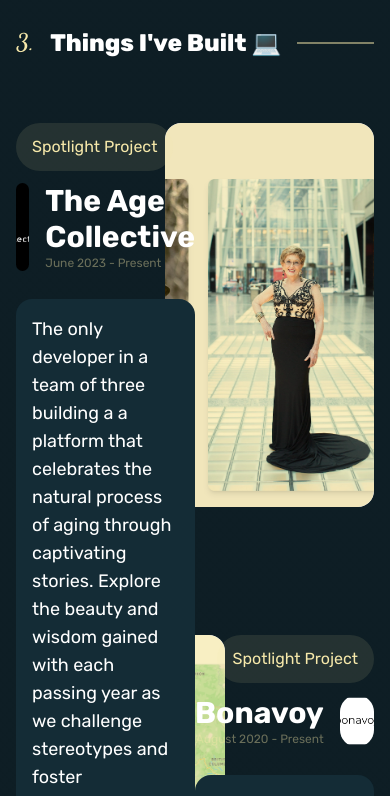
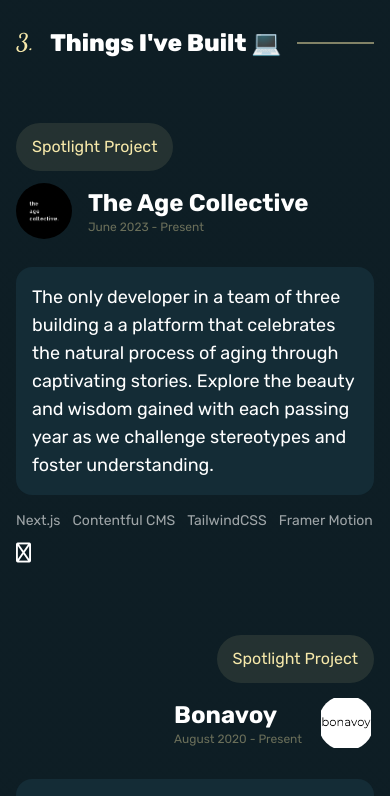
Before and after one commit to shanerrr/portfolio, a Next.js app: page / in a window 390 px wide. Shown: the part 2860-3656 px from the top of the page. Built offline with nearby package versions, Linux system fonts and the light colour scheme.

Commit message:
mobile styling for new projects

```diff
--- a/components/Projects/Projects.tsx
+++ b/components/Projects/Projects.tsx
@@ -54,7 +54,7 @@
                 className="group"
               >
                 <div className="grid h-96 grid-cols-12 grid-rows-1">
-                  <div className="relative z-30 row-span-full group-odd:col-start-1 group-odd:col-end-7 group-even:col-start-7 group-even:col-span-full group-even:text-right">
+                  <div className="relative z-30 col-span-12 row-span-full lg:group-odd:col-start-1 lg:group-odd:col-end-7 lg:group-even:col-start-7 lg:group-even:col-span-full lg:group-even:text-right">
                     <div className="flex h-full flex-col justify-between">
                       <div className="flex group-even:justify-end">
                         <span className="text-md inline self-start rounded-3xl bg-yellow/10 px-4 py-2 leading-loose text-yellow">
@@ -62,18 +62,18 @@
                         </span>
                       </div>
                       <div>
-                        <div className="flex py-3 group-odd:flex-row-reverse group-odd:justify-end group-even:justify-end">
+                        <div className="flex py-3 items-center group-odd:flex-row-reverse group-odd:justify-end group-even:justify-end">
                           <div>
-                            <h1 className="text-3xl font-bold">
+                            <h1 className="text-2xl lg:text-3xl font-bold">
                               {project.name}
                             </h1>
                             <h4 className="text-xs text-yellow opacity-40">
                               {project.time}
                             </h4>
                           </div>
-                          <div className="relative w-14 overflow-hidden rounded-full group-odd:mr-4 group-even:ml-4">
+                          <div className="flex flex-shrink-0 h-14 relative w-14 overflow-hidden rounded-full group-odd:mr-4 group-even:ml-4">
                             <Image
-                              className=" object-cover"
+                              className="object-cover"
                               src="Image"
                               quality={100}
                               fill={true}
@@ -113,7 +113,7 @@
                       </div>
                     </div>
                   </div>
-                  <div className="relative row-span-full h-full overflow-hidden rounded-2xl group-odd:col-start-6 group-odd:col-span-full group-even:col-start-1 group-even:col-end-8">
+                  <div className="hidden lg:block relative row-span-full h-full overflow-hidden rounded-2xl group-odd:col-start-6 group-odd:col-span-full group-even:col-start-1 group-even:col-end-8">
                     <div className="mix-blend-multiply grayscale-0 absolute z-20 rounded-2xl h-full w-full bg-yellow/70 opacity-100 transition-opacity duration-150 hover:opacity-0" />
                     <Image
                       className="object-cover"
```
